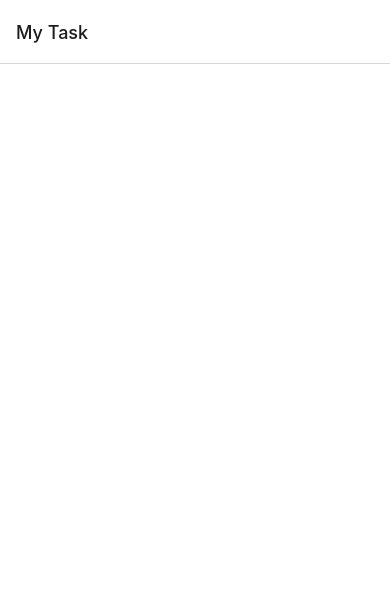
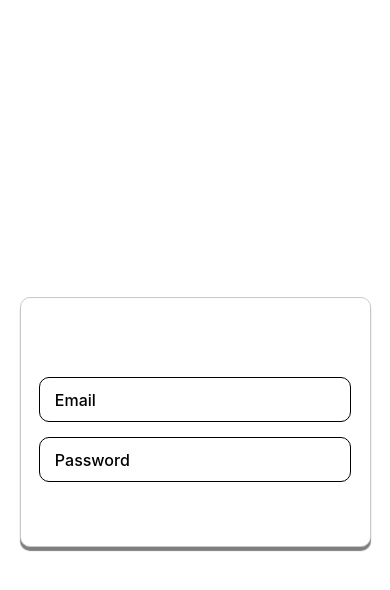
Before and after one commit to koradiyadhaval/mytask, a React Native app: screen / in a window 390 px wide. Shown: the top 590 px of the page. Built offline with nearby package versions, Linux system fonts and the light colour scheme.

Commit message:
add start design login screen

```diff
--- a/src/Components/App/AppScrollView/index.tsx
+++ b/src/Components/App/AppScrollView/index.tsx
@@ -3,7 +3,7 @@ import { ScrollView, ViewStyle, StyleProp } from "react-native";
 
 interface CompProps {
   // children: any
-  children: React.JSX.Element;
+  children?: React.JSX.Element;
   contentInsetAdjustmentBehavior?:
     | "automatic"
     | "scrollableAxes"
@@ -11,6 +11,7 @@ interface CompProps {
     | "always"
     | undefined;
   style?: StyleProp<ViewStyle>;
+  contentContainerStyle?: StyleProp<ViewStyle>;
   showsHorizontalScrollIndicator?: boolean;
   showsVerticalScrollIndicator?: boolean;
 }
@@ -19,6 +20,7 @@ interface CompProps {
 export const AppScrollView = (props: CompProps) => {
   return (
     <ScrollView
+      contentContainerStyle={props?.contentContainerStyle}
       showsVerticalScrollIndicator={props?.showsVerticalScrollIndicator}
       showsHorizontalScrollIndicator={props?.showsHorizontalScrollIndicator}
       style={props?.style}
@@ -29,11 +31,11 @@ export const AppScrollView = (props: CompProps) => {
   );
 };
 
-AppScrollView.defaultProps = {
-  children: null,
-  showsHorizontalScrollIndicator: false,
-  showsVerticalScrollIndicator: false,
-  contentInsetAdjustmentBehavior: "automatic",
-};
+// AppScrollView.defaultProps = {
+//   children: null,
+//   showsHorizontalScrollIndicator: false,
+//   showsVerticalScrollIndicator: false,
+//   contentInsetAdjustmentBehavior: "automatic",
+// };
 
 // export default index;
--- a/src/Components/App/AppView/index.tsx
+++ b/src/Components/App/AppView/index.tsx
@@ -3,7 +3,7 @@ import { View } from "react-native";
 
 interface CompProps {
   // children: any
-  children?: React.JSX.Element;
+  children?: React.JSX.Element | React.ReactNode;
   contentInsetAdjustmentBehavior?: string;
   style?: any;
   ref?: any;
--- a/src/Components/App/EditText/index.tsx
+++ b/src/Components/App/EditText/index.tsx
@@ -16,7 +16,7 @@ import {
 } from "react-native";
 
 interface CompProps {
-  children: React.JSX.Element | string;
+  children?: React.JSX.Element | string;
   contentInsetAdjustmentBehavior?: string;
   style?: any;
   ref?: any;
@@ -31,7 +31,7 @@ interface CompProps {
   onLongPress?: (event: GestureResponderEvent) => void;
   onPressIn?: (event: GestureResponderEvent) => void;
   lineBreakMode?: "head" | "middle" | "tail" | "clip" | undefined;
-  id: string | undefined;
+  id?: string | undefined;
   allowFontScaling?: boolean;
   numberOfLines?: number | undefined;
   selectionColor?: string | undefined;
@@ -114,6 +114,9 @@ interface CompProps {
   onChange?:
     | ((e: NativeSyntheticEvent<TextInputChangeEventData>) => void)
     | undefined;
+  onBlur?:
+    | ((e: NativeSyntheticEvent<TextInputChangeEventData>) => void)
+    | undefined;
   multiline?: boolean | undefined;
   editable?: boolean | undefined;
 }
@@ -121,6 +124,7 @@ interface CompProps {
 export const EditText = (props: CompProps) => {
   return (
     <TextInput
+      onBlur={props?.onBlur}
       editable={props?.editable}
       multiline={props?.multiline}
       onChange={props?.onChange}
@@ -174,18 +178,18 @@ export const EditText = (props: CompProps) => {
   );
 };
 
-EditText.defaultProps = {
-  children: "",
-  style: {},
-  ellipsizeMode: "head",
-  onLayout: () => {},
-  onLongPress: () => {},
-  onPressIn: () => {},
-  lineBreakMode: undefined,
-  id: undefined,
-  allowFontScaling: true,
-  numberOfLines: undefined,
-  selectionColor: "#000000",
-  cursorColor: "#000000",
-  disableFullscreenUI: false,
-};
+// EditText.defaultProps = {
+//   children: "",
+//   style: {},
+//   ellipsizeMode: "head",
+//   onLayout: () => {},
+//   onLongPress: () => {},
+//   onPressIn: () => {},
+//   lineBreakMode: undefined,
+//   id: undefined,
+//   allowFontScaling: true,
+//   numberOfLines: undefined,
+//   selectionColor: "#000000",
+//   cursorColor: "#000000",
+//   disableFullscreenUI: false,
+// };
--- a/src/Components/App/TextView/index.tsx
+++ b/src/Components/App/TextView/index.tsx
@@ -22,7 +22,7 @@ interface CompProps {
   onLongPress?: (event: GestureResponderEvent) => void;
   onPressIn?: (event: GestureResponderEvent) => void;
   lineBreakMode?: "head" | "middle" | "tail" | "clip" | undefined;
-  id: string | undefined;
+  id?: string | undefined;
   allowFontScaling?: boolean;
   numberOfLines?: number | undefined;
   selectionColor?: string | undefined;
--- a/src/Router/index.tsx
+++ b/src/Router/index.tsx
@@ -17,7 +17,11 @@ export const AppRouter = () => {
     <NavigationContainer>
       <Stack.Navigator initialRouteName={Screen_Login}>
         <Stack.Screen
-          options={{ headerTitle: json.title }}
+          options={{
+            headerTitle: json.title,
+            fullScreenGestureEnabled: true,
+            headerShown: false,
+          }}
           name={Screen_Login}
           component={Login}
         />
--- a/src/Screens/Login/index.tsx
+++ b/src/Screens/Login/index.tsx
@@ -1,4 +1,4 @@
-import React, { useCallback, useEffect } from "react";
+import React, { useCallback, useEffect, useRef } from "react";
 // import {View} from 'react-native';
 import { AppView } from "../../Components/App/AppView";
 import { useAppDispatch, useAppSelector } from "../../store/hooks";
@@ -9,45 +9,98 @@ import { HomeCellView } from "../../Components/Custom/CellView/HomeCellview";
 import { GetStyles } from "./style";
 import { FlatlistLoadmoreview } from "../../Components/Custom/FlatlistLoadmoreview";
 import { AppSafeAreaView } from "../../Components/App/AppSafeAreaView";
-
-const renderItemView = ({
-  id,
-  userId,
-  title,
-  body,
-  index,
-  OnCallBack,
-}: {
-  id?: number | string;
-  userId: string | number;
-  body?: string;
-  title?: string;
-  index: number;
-  OnCallBack: ({ eventName, Info }: { eventName: string; Info: any }) => void;
-}): React.ReactElement => {
-  return (
-    <HomeCellView
-      index={index}
-      OnCallBack={OnCallBack}
-      title={title}
-      body={body}
-      id={id}
-      userId={userId}
-    />
-  );
-};
+import { AppScrollView } from "../../Components/App/AppScrollView";
+import { AppExtraEditText } from "../../Components/App/AppExtraEditText";
+import { AppCardView } from "../../Components/App/AppCardView";
+import { EditText } from "../../Components/App/EditText";
+import { Formik } from "formik";
+import * as yup from "yup";
+import { TextView } from "../../Components/App/TextView";
 
 export const Login = () => {
   const Styles = GetStyles();
 
-  // const dispatch = useAppDispatch();
-  // const Data = useAppSelector((state) => state.Home.Data);
-  // const isLoadingMore = useAppSelector((state) => state.Home.isLoadingMore);
-  // const isNextDataFound = useAppSelector((state) => state.Home.isNextDataFound);
+  const loginValidationSchema = yup.object().shape({
+    email: yup
+      .string()
+      .email("Please enter valid email")
+      .required("Email Address is Required"),
+    password: yup
+      .string()
+      .min(8, ({ min }) => `Password must be at least ${min} characters`)
+      .required("Password is required"),
+  });
+
+  const RefEmail = useRef();
+  const RefPassword = useRef();
 
   return (
-    <AppSafeAreaView style={Styles.MainView}>
-      <AppView></AppView>
+    <AppSafeAreaView style={Styles.MainSafeAreaview}>
+      <AppScrollView contentContainerStyle={Styles.AppScrollView}>
+        <AppView style={Styles.MainView}>
+          <AppCardView style={Styles.AppCardViewstyle}>
+            <AppView style={Styles.InnerAppView}>
+              {/* <EditText
+                placeholder="useless placeholder"
+                placeholderTextColor={"color_black"}
+                style={Styles.LoginTextInputStyle}
+              ></EditText> */}
+
+              <Formik
+                validationSchema={loginValidationSchema}
+                initialValues={{ email: "", password: "" }}
+                onSubmit={(values) => console.log(values)}
+              >
+                {({
+                  handleChange,
+                  handleBlur,
+                  handleSubmit,
+                  values,
+                  errors,
+                  isValid,
+                }) => (
+                  <AppView>
+                    <EditText
+                      id="email"
+                      ref={RefEmail}
+                      placeholder="Email"
+                      style={Styles.LoginTextInputStyle}
+                      onChangeText={handleChange("email")}
+                      onSubmitEditing={() => {
+                        // RefPassword?.current?.focus();
+                        console.log(" length ", RefPassword);
+                      }}
+                      onBlur={handleBlur("email")}
+                      value={values.email}
+                      keyboardType="email-address"
+                    />
+                    {errors.email && (
+                      <TextView style={Styles.ErrorView}>
+                        {errors.email}
+                      </TextView>
+                    )}
+                    <EditText
+                      id="password"
+                      placeholder="Password"
+                      style={Styles.LoginTextInputStyle}
+                      onChangeText={handleChange("password")}
+                      onBlur={handleBlur("password")}
+                      value={values.password}
+                      secureTextEntry
+                      ref={RefPassword}
+                    />
+                    {errors.password && (
+                      <TextView style={Styles.ErrorView}>
+                        {errors.password}
+                      </TextView>
+                    )}
+                  </AppView>
+                )}
+              </Formik>
+            </AppView>
+          </AppCardView>
+        </AppView>
+      </AppScrollView>
     </AppSafeAreaView>
   );
 };
--- a/src/Screens/Login/style.ts
+++ b/src/Screens/Login/style.ts
@@ -1,16 +1,63 @@
-import {StyleSheet} from 'react-native';
-import {color_white} from '../../Util/Colors';
+import { Dimensions, StyleSheet } from "react-native";
+import { color_black, color_blue, color_blue_gray, color_gray, color_white } from "../../Util/Colors";
 
 export const GetStyles = () => {
   return StyleSheet.create({
-    MainView: {
+    MainSafeAreaview: {
       flex: 1,
-      flexDirection: 'column',
+      flexDirection: "column",
       backgroundColor: color_white,
     },
-    FlatListStyle: {
-      width: '100%',
-      backgroundColor: 'white',
+    MainView: {
+
+      height: "100%",
+      minHeight: "100%",
+      width: "100%",
+      flexDirection: "column",
+      alignSelf: "center",
+      flexGrow: 1, justifyContent: 'center'
+
     },
+    AppScrollView: {
+      paddingHorizontal: "5%",
+      // paddingVertical: 10,
+      flexDirection: 'column',
+      justifyContent: 'center',
+      alignContent:'center',
+      flexGrow: 1,
+    },
+    AppCardViewstyle: {
+      width: "100%",
+      height: "auto",
+      minHeight: 250,
+      alignSelf:'center',
+    },
+    InnerAppView:{
+      // flex:1,
+      // backgroundColor:'red',
+      height:"auto",
+      width:'100%',  padding : "5%",
+    },
+    LoginTextInputStyle:{
+      fontSize:16,
+      lineHeight:20,
+      fontWeight:"500",
+      borderColor:color_black,
+      borderWidth:1,
+      width:'100%',
+      height:45,
+      color:color_black,
+      paddingHorizontal:15,
+      borderRadius:10,
+      marginTop:15,
+    },
+    ErrorView:{
+      fontSize: 12,
+      lineHeight:14,
+       color: "red",
+       fontWeight:"500",
+      marginVertical:10,
+      paddingLeft:5
+    }
   });
 };
--- a/src/store/index.ts
+++ b/src/store/index.ts
@@ -1,74 +1,33 @@
-// import {configureStore} from '@reduxjs/toolkit';
-// import Application from './slice/Application';
+import AsyncStorage from "@react-native-async-storage/async-storage";
+import { configureStore } from "@reduxjs/toolkit";
+import Application from "./slice/Application";
+import storage from "@react-native-async-storage/async-storage";
+import { combineReducers } from "redux";
+import { persistReducer, persistStore } from "redux-persist";
+import thunk from "redux-thunk";
 
-//   const store = configureStore({
-//   reducer: {
-//     Application:Application,
-//   },
-// });
-
-// // Infer the `RootState` and `AppDispatch` types from the store itself
-// export type RootState = ReturnType<typeof store.getState>;
-// // Inferred type: {posts: PostsState, comments: CommentsState, users: UsersState}
-// export type AppDispatch = typeof store.dispatch;
-// export default store;
-
-import AsyncStorage from '@react-native-async-storage/async-storage';
-import { configureStore } from '@reduxjs/toolkit'
-// import UserLogin from './slice/UserLogin'
-import Application from './slice/Application'
-// import ApplicationState from './slice/ApplicationState'
-import storage from "@react-native-async-storage/async-storage";
-// import { persistReducer } from "redux-persist";
-import { combineReducers } from "redux";
-import { persistReducer, persistStore } from 'redux-persist';
-import thunk from 'redux-thunk';
-// import EncryptedStorage from 'react-native-encrypted-storage';
-
-// import { configureStore } from '@reduxjs/toolkit'
-
-// export const store = configureStore({
-//   reducer: {
-//     UserLogin: UserLogin,
-//     ApplicationState: ApplicationState,
-//   },
-// })
-
-// WHITELIST
 const persistConfig = {
-  key: 'root',
-  storage:storage,
-  // only navigation will be persisted
+  key: "root",
+  storage: storage,
 };
 const userPersistConfig = {
-  key: 'Application',
+  key: "Application",
   storage: storage,
-}
-
-// const persistedReducer = persistReducer(persistConfig, UserLogin,)
+};
 
 const rootReducer = combineReducers({
   Application: persistReducer(userPersistConfig, Application),
+});
 
-
-})
-
-const persistedReducer = persistReducer(persistConfig, rootReducer)
-
+const persistedReducer = persistReducer(persistConfig, rootReducer);
 
 export const store = configureStore({
-  // reducer:  {
-  //       UserLogin: UserLogin,
-  //       ApplicationState: ApplicationState,
-  //     },
-  reducer:persistedReducer,
-  middleware: (getDefaultMiddleware) => getDefaultMiddleware({serializableCheck:false}),
-  // middleware:  () =>  [thunk]
-})
+  reducer: persistedReducer,
+  middleware: (getDefaultMiddleware) =>
+    getDefaultMiddleware({ serializableCheck: false }),
+});
 
-export const persistor = persistStore(store)
+export const persistor = persistStore(store);
 
-// Infer the `RootState` and `AppDispatch` types from the store itself
-export type RootState = ReturnType<typeof store.getState>
-// Inferred type: {posts: PostsState, comments: CommentsState, users: UsersState}
-export type AppDispatch = typeof store.dispatch
+export type RootState = ReturnType<typeof store.getState>;
+export type AppDispatch = typeof store.dispatch;
```
Also changed, not shown: src/Screens/Home/index.tsx (added, +24 -0 lines), src/Screens/Home/style.ts (added, +23 -0 lines).
